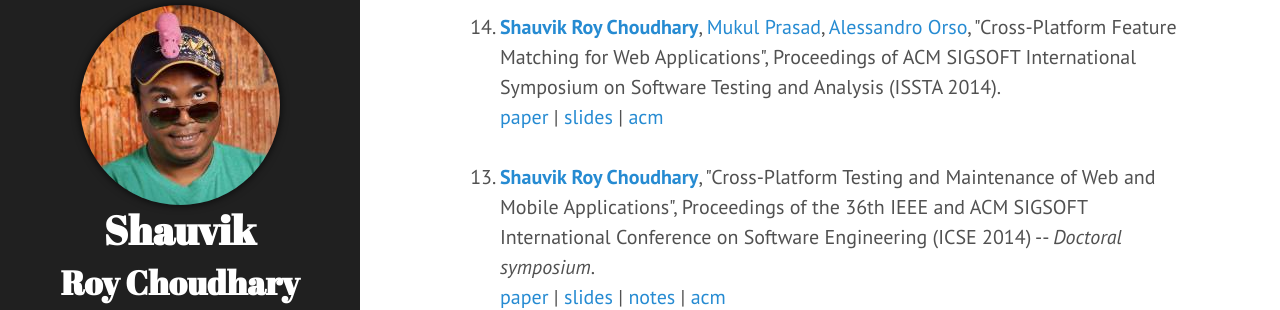
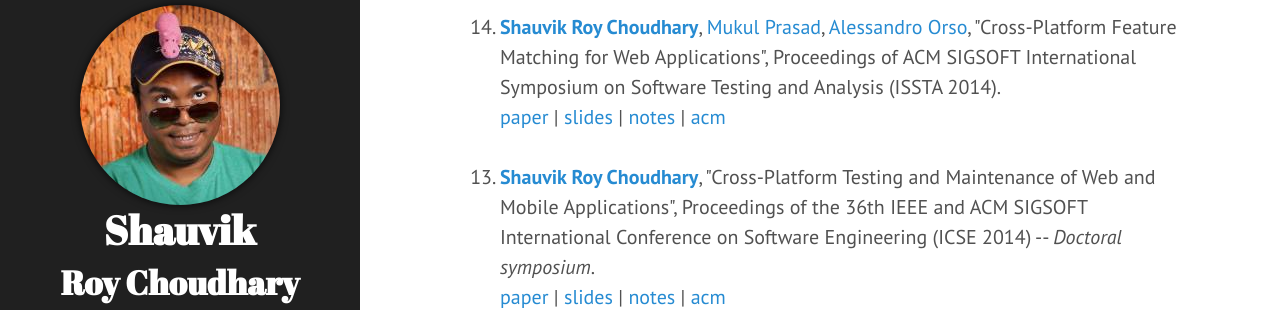
Before and after one commit to shauvik/shauvik.github.io, a Jekyll site: the page built from publications.html, in a window 1280 px wide and 900 px high. Shown: the part 335-645 px from the top of the window. Built offline with Jekyll 4.4.1, drawn with Linux system fonts in a browser that asks for light colours; nearby versions of some CDN libraries; Markdown is read by kramdown in place of the engine named in the settings.

Commit message:
adding ISSTA slides

```diff
--- a/publications.html
+++ b/publications.html
@@ -9,13 +9,14 @@
 
 <li><a><b>Shauvik Roy Choudhary</b></a>, <a href="http://www.flacp.fujitsulabs.com/~mprasad/">Mukul Prasad</a>, <a href="http://www.cc.gatech.edu/~orso/">Alessandro Orso</a>, "X-PERT: A Web Application Testing Tool for Cross-Browser Inconsistency Detection", Proceedings of ACM SIGSOFT International Symposium on Software Testing and Analysis (ISSTA 2014) -- <i>Tool Demonstraction track</i>.</li>
 <a href="/public/pubs/roychoudhary14issta_tool.pdf">paper</a> |
-<a href="#">slides</a> |
-<a href="http://dl.acm.org/citation.cfm?id=">acm</a><br><br>
+<a href="/public/pubs/roychoudhary14issta_tool.pptx">slides</a> |
+<a href="http://dx.doi.org/10.1145/2610384.2628057">acm</a><br><br>
 
 <li><a><b>Shauvik Roy Choudhary</b></a>, <a href="http://www.flacp.fujitsulabs.com/~mprasad/">Mukul Prasad</a>, <a href="http://www.cc.gatech.edu/~orso/">Alessandro Orso</a>, "Cross-Platform Feature Matching for Web Applications", Proceedings of ACM SIGSOFT International Symposium on Software Testing and Analysis (ISSTA 2014).</li>
 <a href="/public/pubs/roychoudhary14issta.pdf">paper</a> |
-<a href="#">slides</a> |
-<a href="http://dl.acm.org/citation.cfm?id=">acm</a><br><br>
+<a href="/public/pubs/roychoudhary14issta_slides.pdf">slides</a> |
+<a href="/public/pubs/roychoudhary14issta_slidenotes.pdf">notes</a> |
+<a href="http://dx.doi.org/10.1145/2610384.2610409">acm</a><br><br>
 
 
 <li><a><b>Shauvik Roy Choudhary</b></a>, "Cross-Platform Testing and Maintenance of Web and Mobile
@@ -72,6 +73,6 @@
 
 </li>
 
-<blockquote>
-  <small>DISCLAIMER: The documents distributed by this server have been provided by the contributing authors as a means to ensure timely dissemination of scholarly and technical work on a noncommercial basis. Copyright and all rights therein are maintained by the authors or by other copyright holders, notwithstanding that they have offered their works here electronically. It is understood that all persons copying this information will adhere to the terms and constraints invoked by each author's copyright. These works may not be reposted without the explicit permission of the copyright holder.</small>
-</blockquote>
+<hr>
+
+<small>DISCLAIMER: The documents distributed by this server have been provided by the contributing authors as a means to ensure timely dissemination of scholarly and technical work on a noncommercial basis. Copyright and all rights therein are maintained by the authors or by other copyright holders, notwithstanding that they have offered their works here electronically. It is understood that all persons copying this information will adhere to the terms and constraints invoked by each author's copyright. These works may not be reposted without the explicit permission of the copyright holder.</small>
```
Also changed, not shown: 11 other files.
